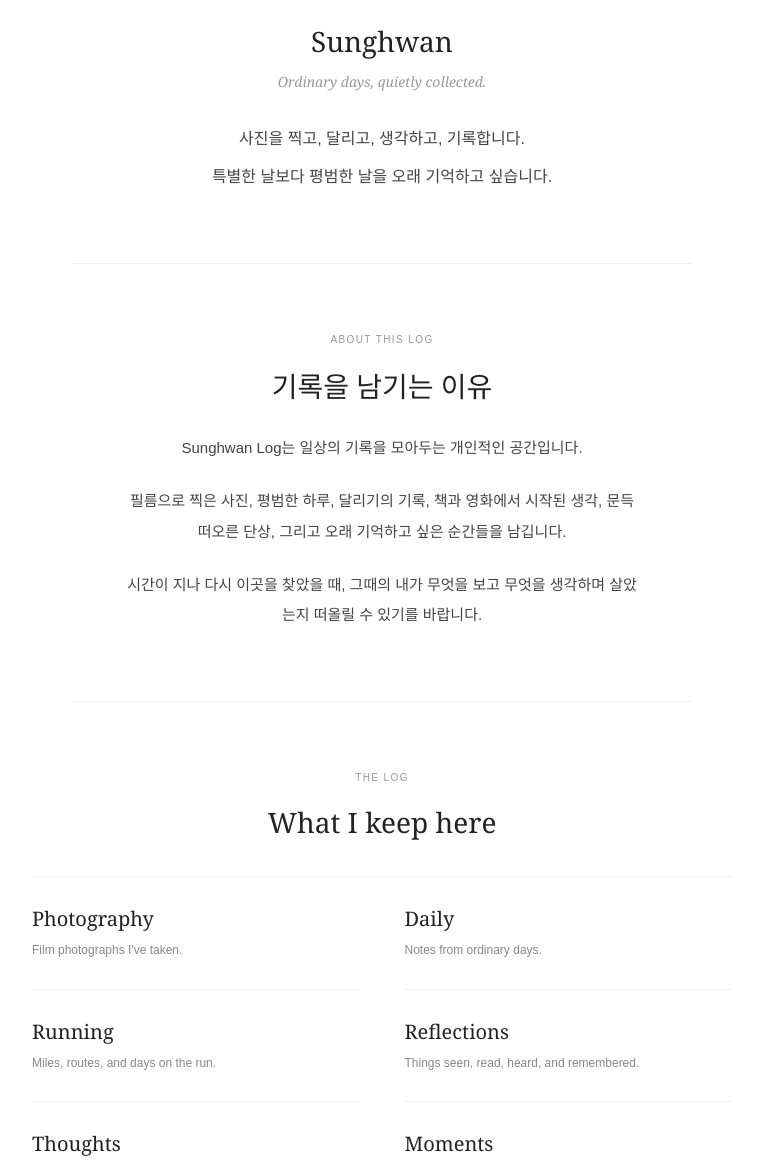
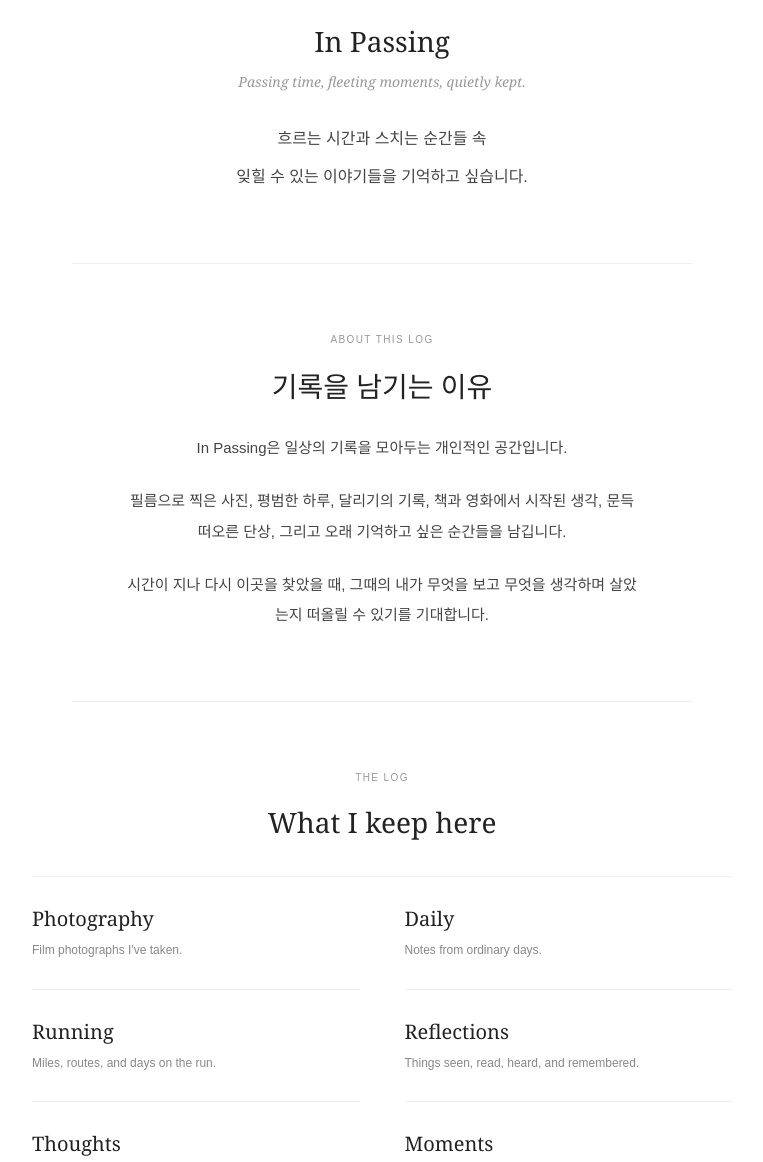
Before and after one commit to sunghwanlog/sunghwanlog.github.io, a Jekyll site: the page built from about.html, in a window 1280 px wide and 1400 px high, scrolled down 434 px. Shown: the part 238-1400 px from the top of the window, without its empty margins (258-1021 px from the left). Built offline with Jekyll 4.4.1, drawn with Linux system fonts in a browser that asks for light colours; some of the changed text lies outside the part shown.

Commit message:
Update about.html

```diff
--- a/about.html
+++ b/about.html
@@ -591,11 +591,11 @@
     <div class="about-header">
 
       <div class="about-label">
-        About
+        A personal archive by Sunghwan
       </div>
 
       <h1>
-        Sunghwan Log
+        In Passing
       </h1>
 
     </div>
@@ -613,7 +613,7 @@
 
       <img
         src="{{ '/images/about.jpg' | relative_url }}"
-        alt="Sunghwan"
+        alt="In Passing"
       >
 
     </div>
@@ -627,22 +627,22 @@
     <div class="about-intro">
 
       <h2 class="about-name">
-        Sunghwan
+        In Passing
       </h2>
 
       <p class="about-tagline">
-        Ordinary days, quietly collected.
+        Passing time, fleeting moments, quietly kept.
       </p>
 
 
       <div class="about-short">
 
         <p>
-          사진을 찍고, 달리고, 생각하고, 기록합니다.
+          흐르는 시간과 스치는 순간들 속
         </p>
 
         <p>
-          특별한 날보다 평범한 날을 오래 기억하고 싶습니다.
+           잊힐 수 있는 이야기들을 기억하고 싶습니다.
         </p>
 
       </div>
@@ -671,7 +671,7 @@
 
 
       <p>
-        Sunghwan Log는 일상의 기록을 모아두는
+        In Passing은 일상의 기록을 모아두는
         개인적인 공간입니다.
       </p>
 
@@ -687,7 +687,7 @@
       <p>
         시간이 지나 다시 이곳을 찾았을 때,
         그때의 내가 무엇을 보고 무엇을 생각하며
-        살았는지 떠올릴 수 있기를 바랍니다.
+        살았는지 떠올릴 수 있기를 기대합니다.
       </p>
 
     </section>
@@ -840,8 +840,8 @@
 
 <footer>
 
-  © 2026 Sunghwan Log ·
-  Ordinary days, quietly collected.
+  © 2026 In Passing ·
+  A personal archive by Sunghwan.
 
 </footer>
 
```
Also changed, not shown: other parts of about.html (+1 -1 lines).
